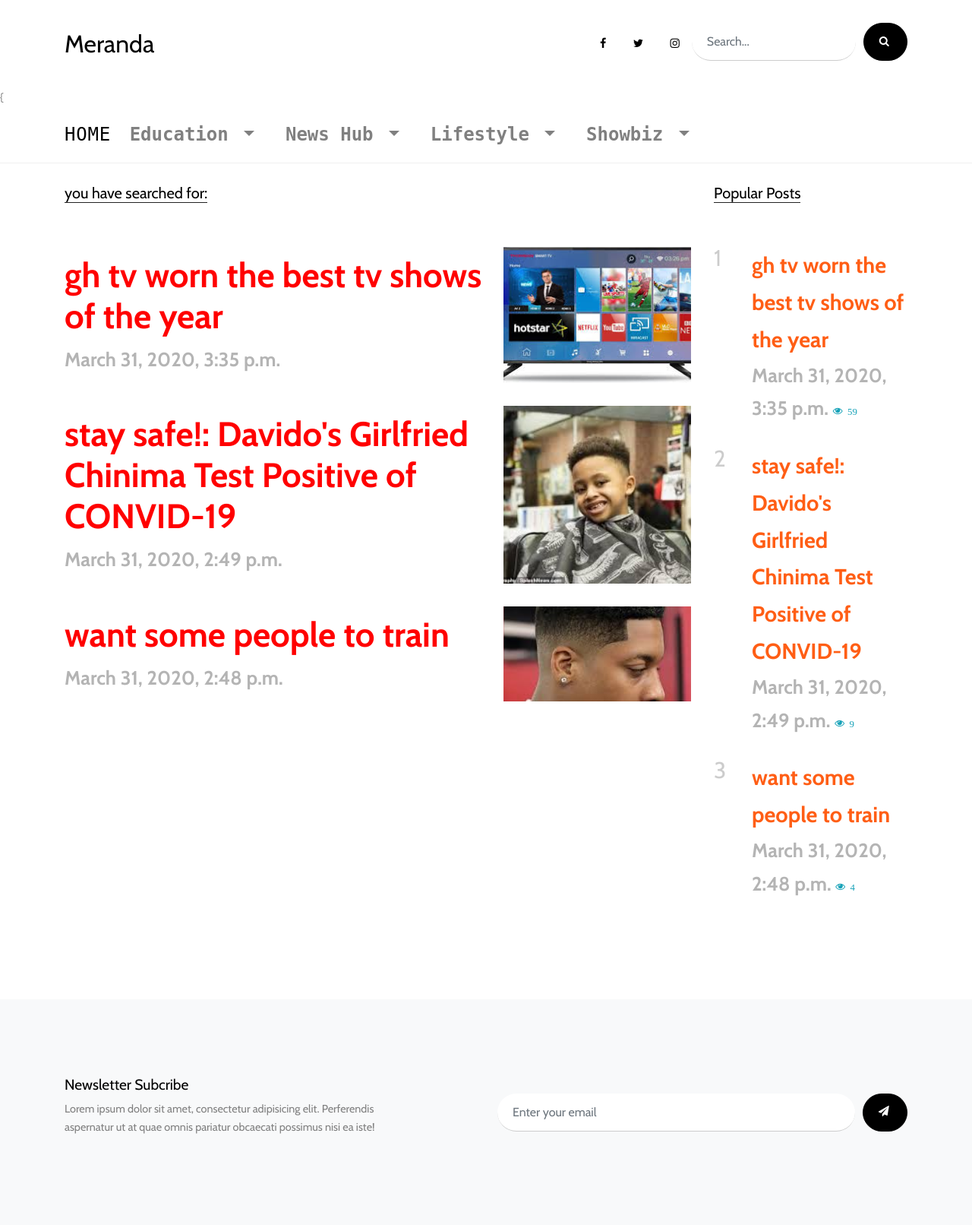
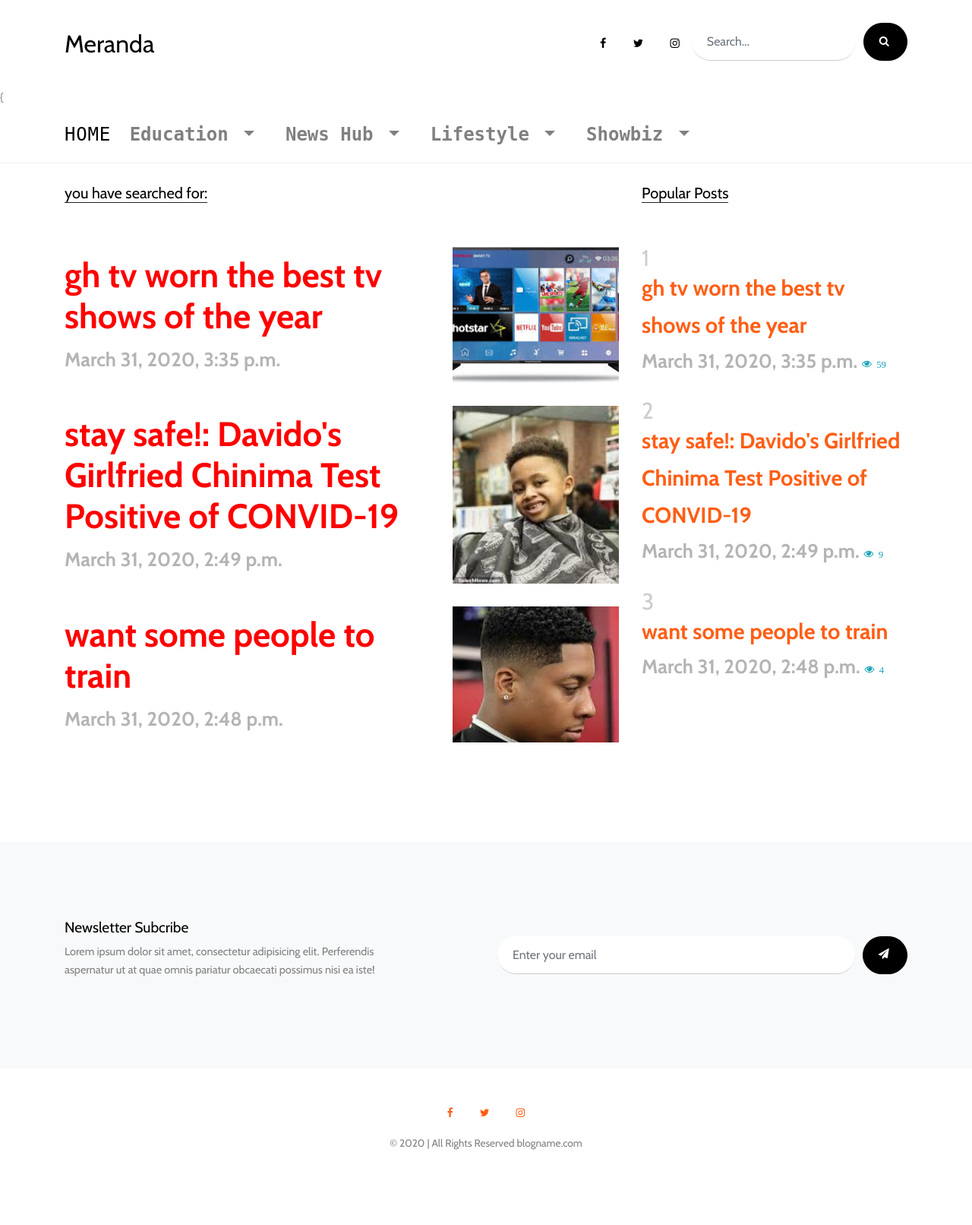
Before and after one commit to Emmanuel-Aggrey/django-blog, a Django app: page /search_article in a window 1280 px wide. Shown: the top 1612 px of the page at 76% size. After the commit the page ends 1513 px from the top, so only its background shows below. Run offline with Django 3.2, Linux system fonts and the light colour scheme; data comes from the database, SQL or seed files in the repository; both versions use the stored data as it was after the commit; parts of the project's set-up code (start-up, migrations or seed data) failed here and were passed over; some libraries are stand-ins or nearby versions; some web fonts are replaced.

Commit message:
updated the layout

```diff
--- a/blogsite/views.py
+++ b/blogsite/views.py
@@ -108,7 +108,7 @@ def search_article(request):
     q = request.GET.get('q')
     if q:
 
-        article =article.filter(Q(subcategory__name__icontains=q)|Q(title__icontains=q)|Q(tags__name__in=q))
+        article =article.filter(Q(subcategory__name__icontains=q)|Q(title__icontains=q))
     context = {
         'navbar_items':navbar_items,
         'article':article,
@@ -127,8 +127,10 @@ def tag_posts(request, tags):
     boot_class = 'col-md-6 col-sm-12'
     context = {
         'navbar_items': Category.objects.all(),
-        'posts': article,
+        'article': article,
         'post_tag': tags,
         'boot_class': boot_class,
+        'popular_post':Article.objects.filter(total_views__gte=2).order_by('-total_views')
+
     }
     return render(request, 'blog/tag_posts.html', context)
--- a/templates/blog/article_datail.html
+++ b/templates/blog/article_datail.html
@@ -2,7 +2,7 @@
 
 {% extends "base.html" %}
 {% load static %}
-{% load pagination_tags %}
+
 
 <head>
 {% block head %}
--- a/templates/blog/search.html
+++ b/templates/blog/search.html
@@ -83,7 +83,7 @@
     <div class="site-section">
       <div class="container">
         <div class="row">
-          <div class="col-lg-9">
+          <div class="col-lg-8">
             <div class="section-title">
               <span class="caption d-block small"></span>
               <h2>you have searched for:  <h2 class="text-info ml-2"> {{request.GET.q}}</h2></h2>
@@ -109,7 +109,7 @@
 
 
           </div>
-          <div class="col-lg-3">
+          <div class="col-lg-4">
             <div class="section-title">
               <h2>Popular Posts</h2>
             </div>
@@ -117,7 +117,7 @@
             {% for popular_posts in popular_post %}
 
 
-            <div class="trend-entry d-flex">
+            <div class="trend-entry ">
               <div class="number align-self-start">{{forloop.counter}}</div>
               <div class="trend-contents">
                 <a class="post" style="font-weight: 900; font-size: 2em" href="{{popular_posts.get_absolute_url}}">{{popular_posts.title}}</a>
```
Also changed, not shown: templates/blog/tag_posts.html (+5 -7 lines), db.sqlite3.
